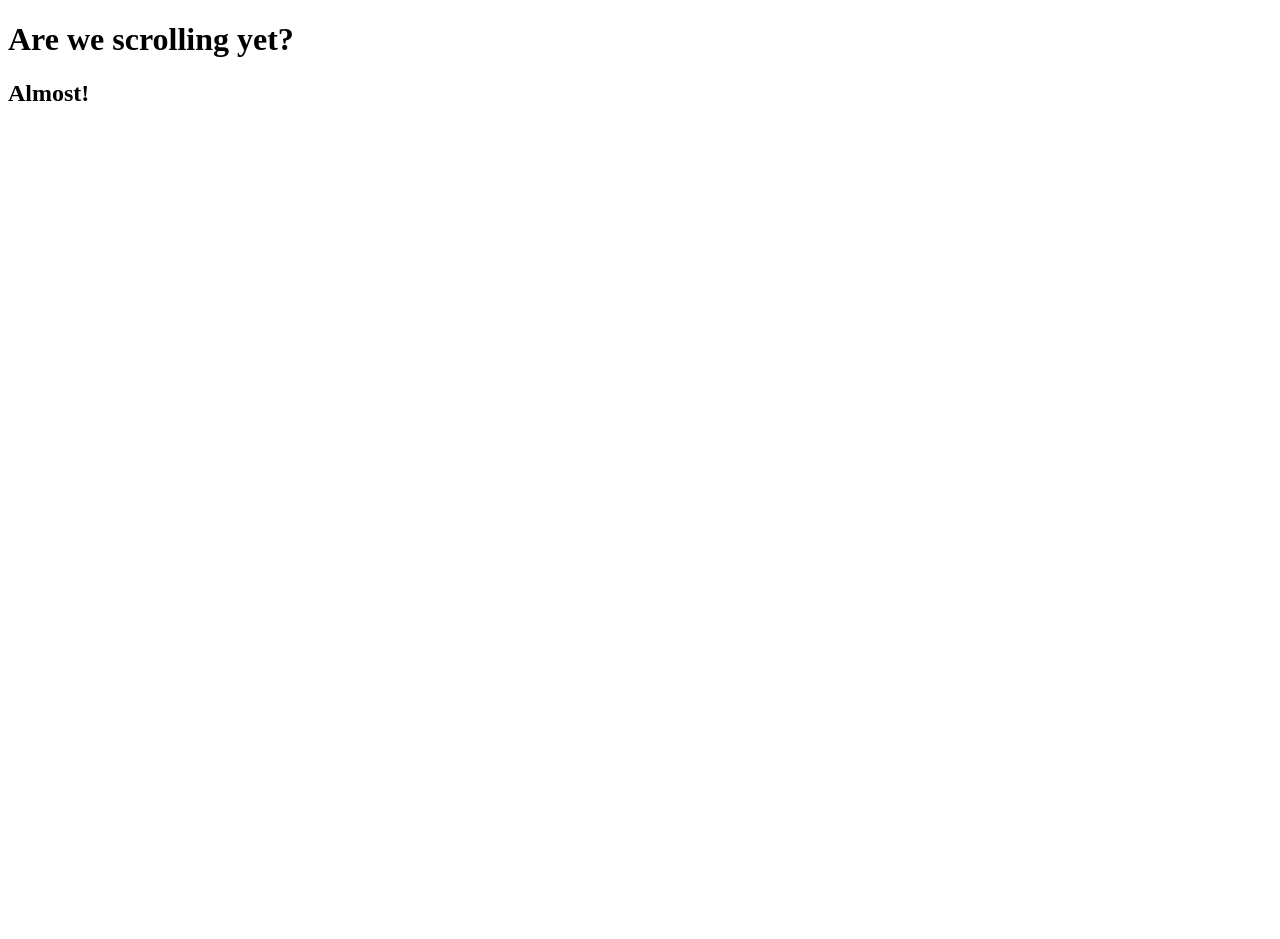
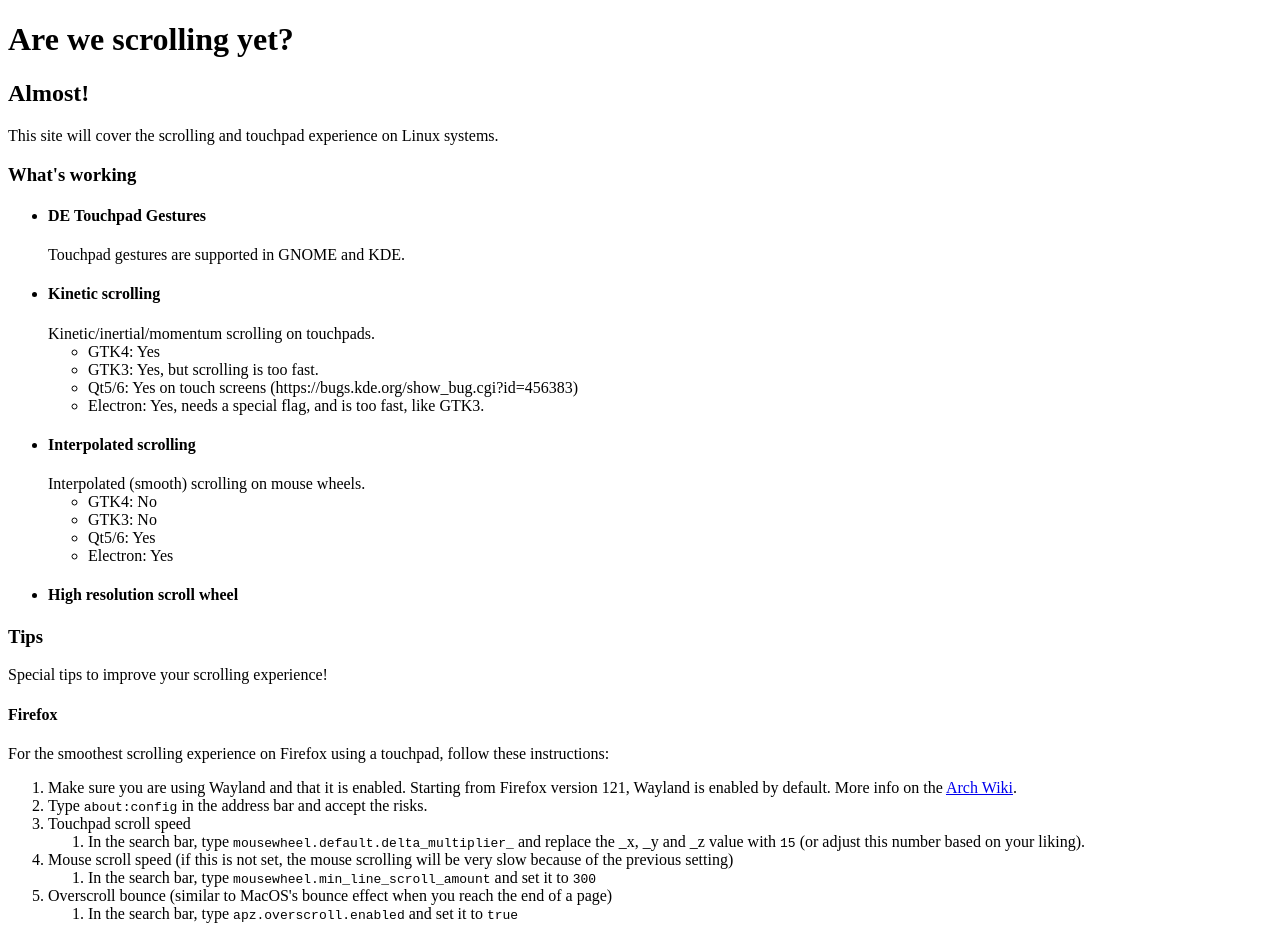
Before and after one commit to Are-We-Scrolling-Yet/website, a plain HTML site: page index.html in a window 1280 px wide. Before the commit the page ends 800 px from the top, so only its background shows below. Drawn offline with Linux system fonts and the light colour scheme.

Commit message:
add basic content

```diff
--- a/index.html
+++ b/index.html
@@ -8,5 +8,64 @@
 <body>
     <h1>Are we scrolling yet?</h1>
     <h2>Almost!</h2>
+    <p>This site will cover the scrolling and touchpad experience on Linux systems.</p>
+
+    <h3>What's working</h3>
+    <ul>
+        <li>
+            <h4>DE Touchpad Gestures</h4>
+            Touchpad gestures are supported in GNOME and KDE.
+        </li>
+        <li>
+            <h4>Kinetic scrolling</h4>
+            Kinetic/inertial/momentum scrolling on touchpads.
+            <ul>
+                <li>GTK4: Yes</li>
+                <li>GTK3: Yes, but scrolling is too fast.</li>
+                <li>Qt5/6: Yes on touch screens (https://bugs.kde.org/show_bug.cgi?id=456383)</li>
+                <li>Electron: Yes, needs a special flag, and is too fast, like GTK3.</li>
+            </ul>
+        </li>
+        <li>
+            <h4>Interpolated scrolling</h4>
+            Interpolated (smooth) scrolling on mouse wheels.
+            <ul>
+                <li>GTK4: No</li>
+                <li>GTK3: No</li>
+                <li>Qt5/6: Yes</li>
+                <li>Electron: Yes</li>
+            </ul>
+        </li>
+        <li>
+            <h4>High resolution scroll wheel</h4>
+        </li>
+    </ul>
+
+    <div>
+        <h3>Tips</h3>
+        Special tips to improve your scrolling experience!
+        <h4>Firefox</h4>
+        For the smoothest scrolling experience on Firefox using a touchpad, follow these instructions:
+        <ol>
+            <li>Make sure you are using Wayland and that it is enabled. Starting from Firefox version 121, Wayland is enabled by default. More info on the <a href="https://wiki.archlinux.org/title/firefox#Wayland">Arch Wiki</a>.</li>
+            <li>Type <code>about:config</code> in the address bar and accept the risks.</li>
+            <li>
+                Touchpad scroll speed
+                <ol>
+                    <li>In the search bar, type <code>mousewheel.default.delta_multiplier_</code> and replace the _x, _y and _z value with <code>15</code> (or adjust this number based on your liking).</li>
+                </ol>
+            </li>
+            <li>Mouse scroll speed (if this is not set, the mouse scrolling will be very slow because of the previous setting)
+                <ol>
+                    <li>In the search bar, type <code>mousewheel.min_line_scroll_amount</code> and set it to <code>300</code></li>
+                </ol>
+            </li>
+            <li>Overscroll bounce (similar to MacOS's bounce effect when you reach the end of a page)
+                <ol>
+                    <li>In the search bar, type <code>apz.overscroll.enabled</code> and set it to <code>true</code></li>
+                </ol>
+            </li>
+        </ol>
+    </div>
 </body>
 </html>
```
